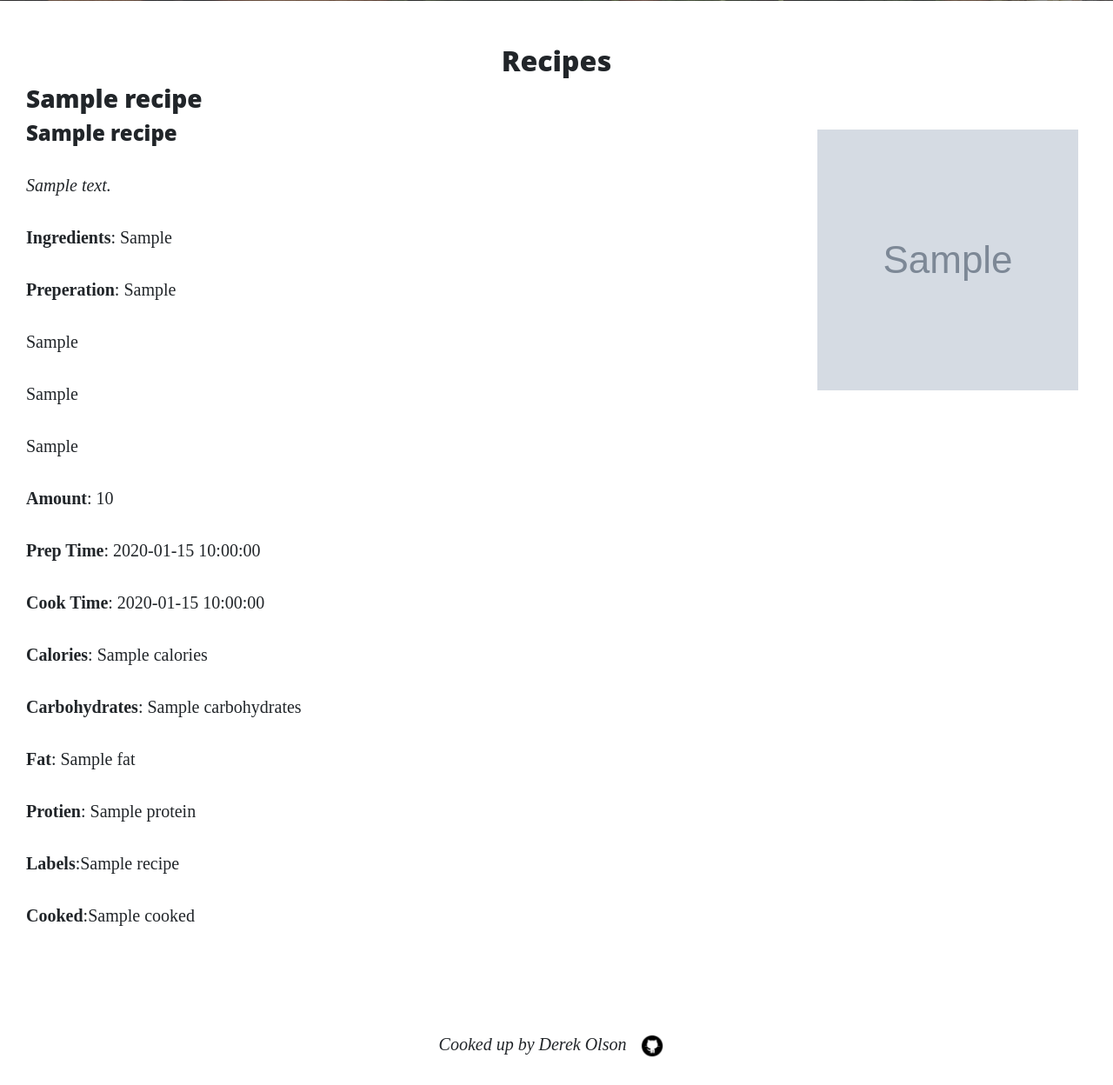
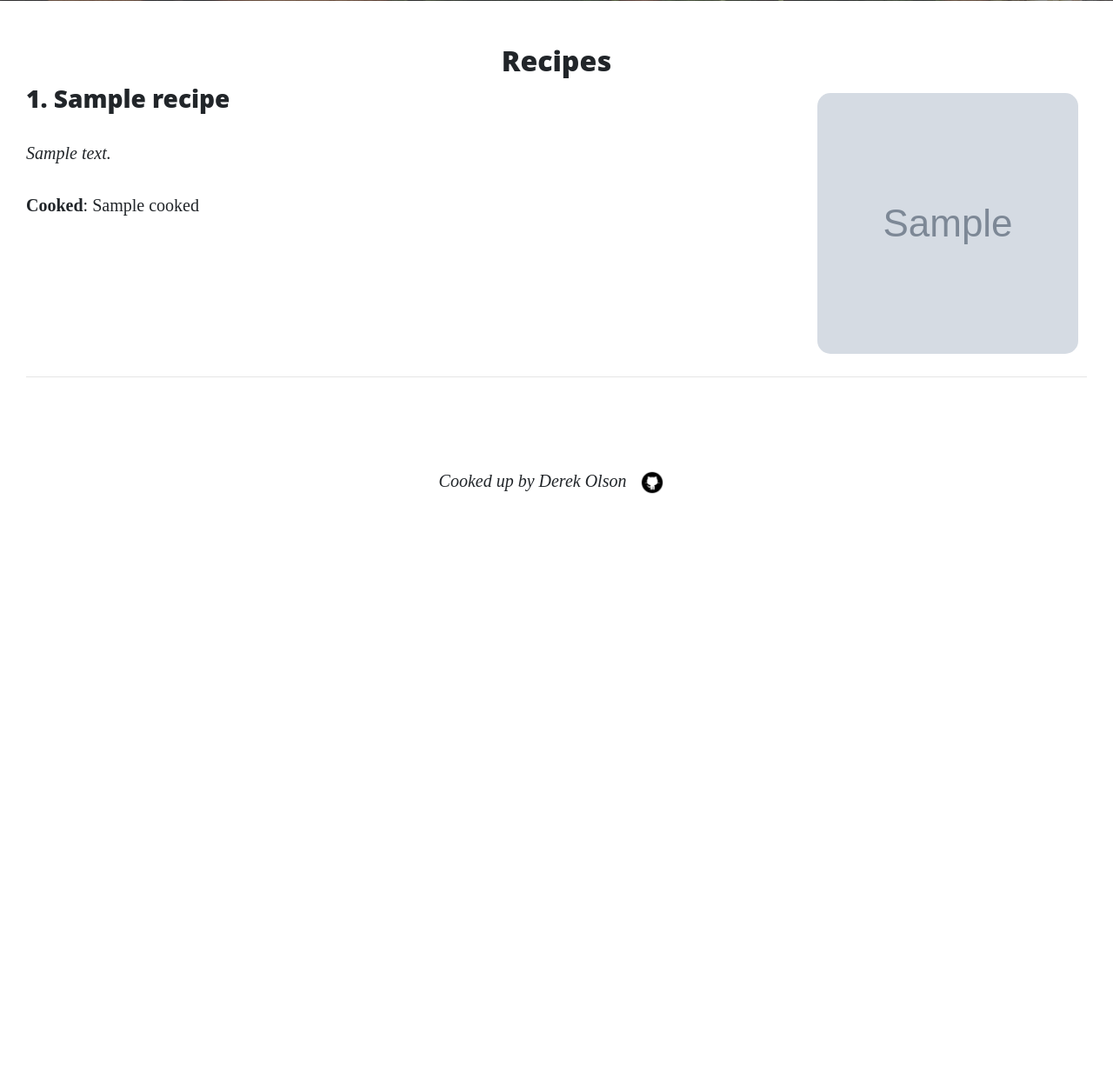
Before and after one commit to OZZlE/Milestone-3-Cookbook, a Flask app: page /get_recipes in a window 1280 px wide. Shown: the part 604-1852 px from the top of the page at 87% size. After the commit the page ends 1172 px from the top, so only its background shows below. Run offline with Flask 2, Linux system fonts and the light colour scheme; grey boxes marked "Sample" are stand-in pictures; a database or web service that is not in the repository returns one stand-in record (values such as "Sample title"); some libraries are stand-ins or nearby versions.

```diff
--- a/app.py
+++ b/app.py
@@ -21,21 +21,15 @@ def get_recipes():
 
 # Display Edit Recipe Page
 # missing 1 required positional argument:recipes_id
-@app.route('/edit_recipes/{{recipes_id}}', methods=["GET", "POST"])
-def edit_recipes(recipes_id):
-    the_recipe=mongo.db.recipes.find_one({"_id": ObjectId(recipes_id)})
+@app.route('/edit_recipes/<recipe_id>', methods=["GET", "POST"])
+def edit_recipes(recipe_id):
+    the_recipe = mongo.db.recipes.find_one({"_id": ObjectId(recipe_id)})
     all_categories =  mongo.db.categories.find()
     if request.method == "POST":
         flash("Thanks, You have edited a recipe from the database".format(
         ))
-    return render_template("editrecipe.html",  page_title="Edit a Recipe",recipes_id=the_recipe, categories=all_categories, recipes=mongo.db.recipes.find())
+    return render_template("editrecipe.html",  page_title="Edit", recipe=the_recipe, categories=all_categories)
 
-@app.route('/edit_task/<task_id>')
-def edit_task(task_id):
-    the_task =  mongo.db.tasks.find_one({"_id": ObjectId(task_id)})
-    all_categories =  mongo.db.categories.find()
-    return render_template('edittask.html', task=the_task,
-                           categories=all_categories)
 
 # Display Add Recipes Page
 @app.route('/add_recipes', methods=["GET", "POST"])
@@ -46,7 +40,7 @@ def add_recipes():
     return render_template("addrecipes.html", page_title="Add a Recipe",  categories=mongo.db.categories.find())
 
 
-### Route for viewing a single recipe in detail.###
+# Route for viewing a single recipe in detail.
 @app.route('/recipe_page/<recipe_id>', methods=['GET', 'POST'])
 def recipe_page(recipe_id):
     a_recipe = mongo.db.recipes.find_one({"_id": ObjectId(recipe_id)})
@@ -99,7 +93,7 @@ def update_recipe(recipe_id):
         'recipe_fat':request.form.get('recipe_fat'),
         'recipe_protein':request.form.get('recipe_protein')
     })
-    return redirect(url_for('edit_recipes'))
+    return redirect(url_for('/recipe_page/<recipe_id>'))
 
 
 ###
--- a/static/css/style.css
+++ b/static/css/style.css
@@ -15,11 +15,28 @@
     text-align: center;
 }
 
-.thumbnail {
+.col-md-5 {
+    width: 100%;
+}
+
+.align-right{
+      text-align: right;
+}
+
+.thumbnail-right {
     height: 320px;
     width: 320px;
-    float: right;
     padding: 10px;
+    border-radius: 25px;
+    float:right;
+}
+
+.thumbnail-left {
+    height: 320px;
+    width: 320px;
+    padding: 10px;
+    border-radius: 25px;
+    float:left;
 }
 
 .image {
@@ -27,6 +44,7 @@
     max-width: 45%;
     margin-left: auto;
     margin-right: auto;
+    border-radius: 25px;
 }
 
 ul {
--- a/templates/base.html
+++ b/templates/base.html
@@ -4,6 +4,7 @@
 <head>
     <link rel="icon" type="image/png" sizes="32x32" href="../static/img/favicon-32x32.png?">
     <link href="https://fonts.googleapis.com/icon?family=Material+Icons" rel="stylesheet">
+    <!--Bootstrap-->
     <link rel="stylesheet" href="https://stackpath.bootstrapcdn.com/bootstrap/4.3.1/css/bootstrap.min.css" />
     <link rel="stylesheet" href="{{url_for('static', filename='css/style.css')}}" type="text/css" />
     <link rel="stylesheet" href="{{url_for('static', filename='css/clean-blog.min.css')}}" type="text/css" />
--- a/templates/recipe_name.html
+++ b/templates/recipe_name.html
@@ -1,8 +1,9 @@
 {% extends 'base.html' %} {% block content %}
 <div class="row">
+    <img class="image " src="{{ recipes.image }}" alt="Profile image for {{recipes.recipe_name}}"></img>
 <div class="col-md-12">
+    <br>
 <h2 class="center">{{page_title}} {{ recipes.recipe_name }}</h2>
-<img class="image" src="{{ recipes.image }}" alt="Profile image for {{recipes.recipe_name}}"></img>
 <h4 class="col-md-7">{{ recipes.recipe_name }}</h4>
 <p> <i>{{recipes.recipe_description}}</i></p>
 <p><b>Ingredients</b>: {{recipes.recipe_ingredients}}</p>
@@ -20,5 +21,6 @@
 <p> <b>Labels</b>:{{recipes.label}}</p>
 <p> <b>Cooked</b>:{{recipes.cooked}}</p>
 </div>
+<a href="{{ url_for('edit_recipes', recipe_id=recipes._id)}}"><i class="material-icons right">edit</i><b>Edit {{ recipes.recipe_name }}</b></a>
 </div>
 {% endblock %}
--- a/templates/recipes.html
+++ b/templates/recipes.html
@@ -1,25 +1,34 @@
 {% extends 'base.html' %} {% block content %}
 <h2 class="center">{{page_title}}</h2>
-<div class="col-md-12">
-{% for recipe in recipes %}
-<h3> {{recipe.category_name}}</h3>
-<img class="thumbnail" src="{{recipe.image}}" alt="Profile image for {{recipe.recipe_name}}"></img>
-<h4><a href="{{ url_for('recipe_page', recipe_id=recipe._id)}}">
-{{recipe.recipe_name}}</a></h4>
-<p> <i>{{recipe.recipe_description}}</i></p>
-<p><b>Ingredients</b>: {{recipe.recipe_ingredients}}</p>
-<p><b>Preperation</b>: {{recipe.recipe_preperation_1}}</p>
-<p> {{recipe.recipe_preperation_2}}</p>
-<p> {{recipe.recipe_preperation_3}}</p>
-<p> {{recipe.recipe_preperation_4}}</p>
-<p> <b>Amount</b>: {{recipe.amount}}</p>
-<p> <b>Prep Time</b>: {{recipe.preperation_time}}</p>
-<p> <b>Cook Time</b>: {{recipe.cook_time}}</p>
-<p> <b>Calories</b>: {{recipe.calories}}</p>
-<p> <b>Carbohydrates</b>: {{recipe.carbohydrates}}</p>
-<p> <b>Fat</b>: {{recipe.fat}}</p>
-<p> <b>Protien</b>: {{recipe.protein}}</p>
-<p><b>Labels</b>:{{recipe.label}}</p>
-<p><b>Cooked</b>:{{recipe.cooked}}</p>
+<div class="container-fluid">
+	<div class="row">
+		<div class="col-md-12">
+{% for recipe in recipes %}  {% if loop.index % 2 != 0 %}
+<div class="row featurette">
+    <div class="col-md-7">
+        <h3><a href="{{ url_for('recipe_page', recipe_id=recipe._id)}}">{{ loop.index }}. {{ recipe.recipe_name }}</a></h3>
+        <p><i>{{ recipe.recipe_description }}</i></p>
+<p> <b>Cooked</b>: {{recipe.cooked}}</p>
+    </div>
+    <div class="col-md-5">
+        <img class="featurette-image thumbnail-right" src="{{ recipe.image }}" alt="Picture of {{ recipe.name }}">
+    </div>
 </div>
-{% endfor %}{% endblock %}
+{% else %}
+<div class="row featurette">
+    <div class="col-md-5">
+        <img class="featurette-image thumbnail-left" src="{{ recipe.image }}" alt="Picture of {{ recipe.name }}">
+    </div>
+    <div class="col-md-7 align-right">
+        <h3><a href="{{ url_for('recipe_page', recipe_id=recipe._id)}}">{{ loop.index }}. {{ recipe.recipe_name }}</a></h3>
+        <p></i>{{ recipe.recipe_description }}</i></p>
+<p> <b>Cooked</b>: {{recipe.cooked}}</p>
+    </div>
+</div>
+
+{% endif %} {% if loop.index != 13 %}
+<hr class="featurette-divider"> {% endif %} {% endfor %}
+</div>
+</div>
+</div>
+{% endblock %}
```
Also changed, not shown: templates/editrecipe.html (+17 -29 lines), README.md.
